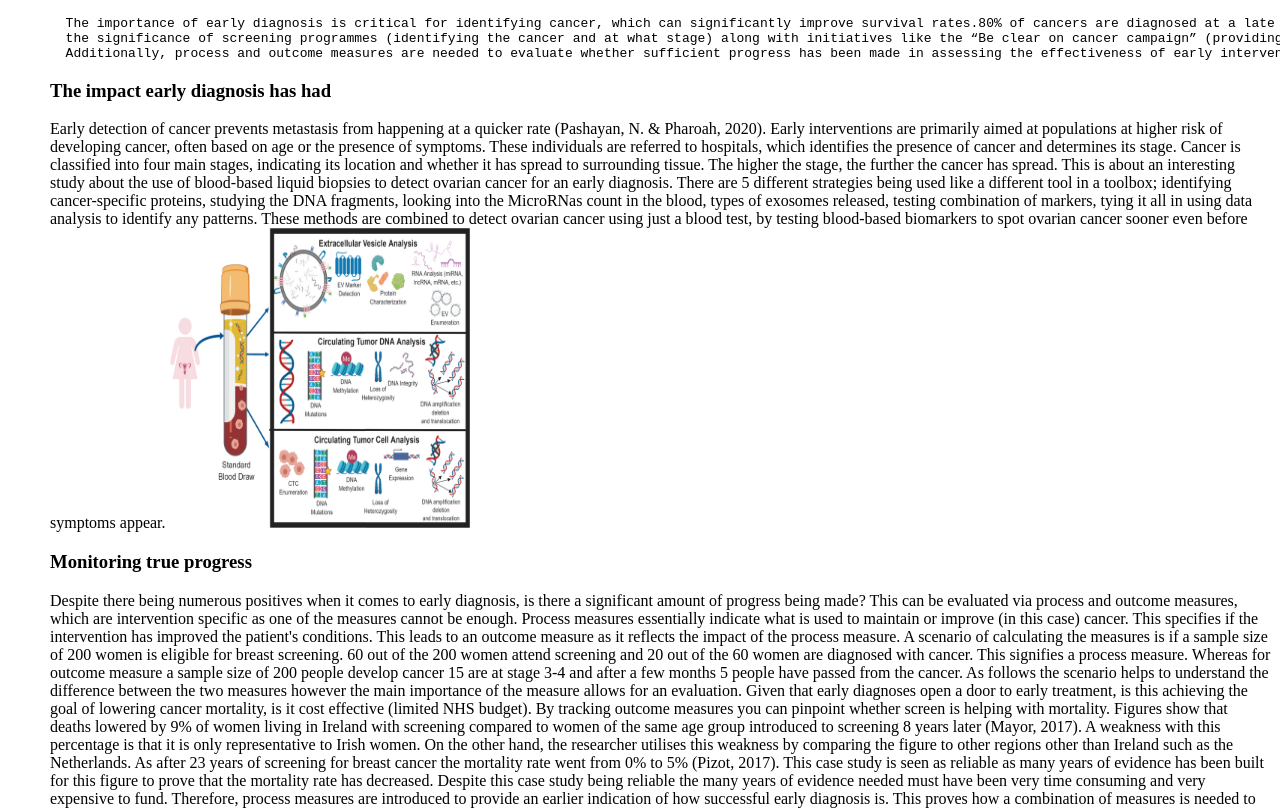
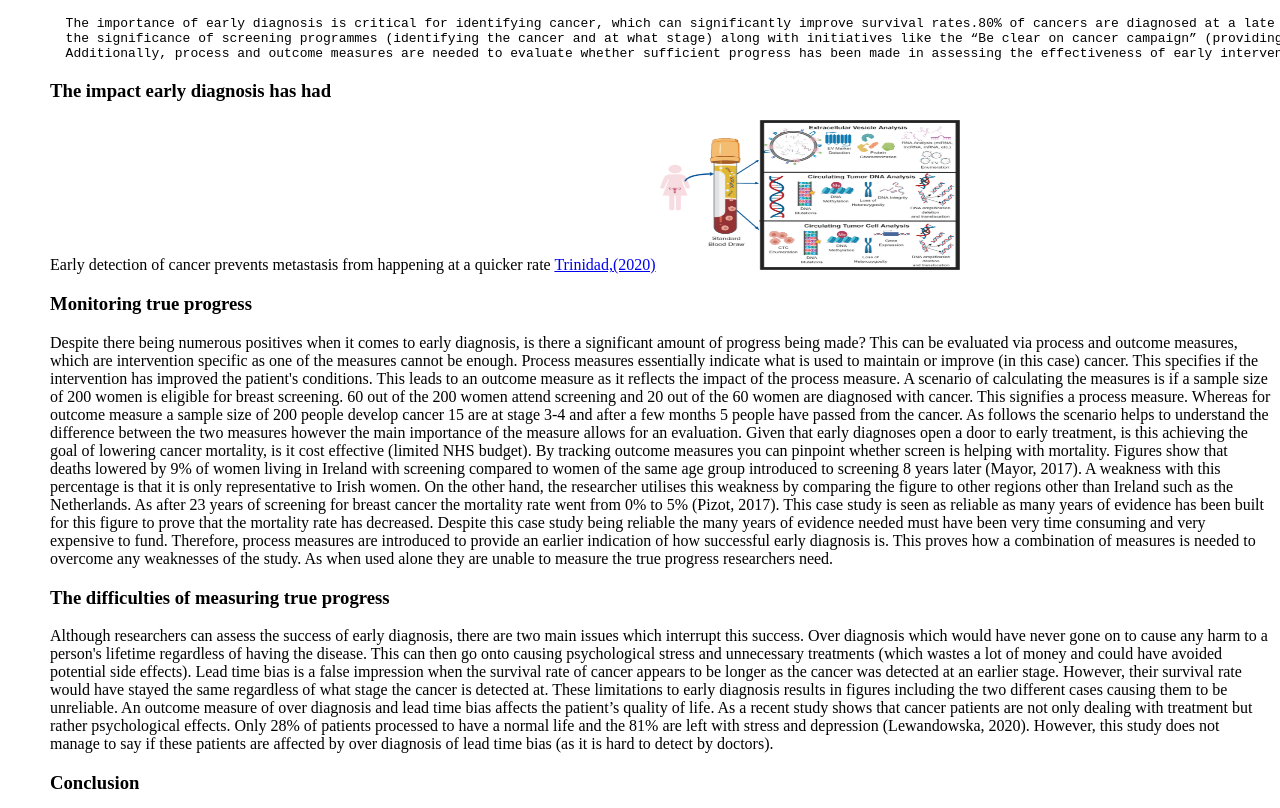
Before and after one commit to FEPSFY6883784/FEPSFY6883784, a plain HTML site: page index.html in a window 1280 px wide. Shown: the part 894-1702 px from the top of the page. Drawn offline with Linux system fonts and the light colour scheme; no server answers.

Commit message:
Update index.html

```diff
--- a/index.html
+++ b/index.html
@@ -98,15 +98,15 @@
 </html>
 <h3 id="Analysis and discussion">The impact early diagnosis has had</h3>
 
-Early detection of cancer prevents metastasis from happening at a quicker rate (Pashayan, N. & Pharoah, 2020). Early interventions are primarily aimed at populations at higher risk of developing cancer, often based on age or the presence of symptoms.
+Early detection of cancer prevents metastasis from happening at a quicker rate <a href="https://pubmed.ncbi.nlm.nih.gov/32381710/>Pashayan, N. & Pharoah, (2020)</a>. Early interventions are primarily aimed at populations at higher risk of developing cancer, often based on age or the presence of symptoms.
 These individuals are referred to hospitals, which identifies the presence of cancer and determines its stage. Cancer is classified into four main stages, indicating its location and whether it has spread to surrounding tissue. The higher the stage,
 the further the cancer has spread.
 
 This is about an interesting study about the use of blood-based liquid biopsies to detect ovarian cancer for an early diagnosis. There are 5 different strategies being used like a different tool in a toolbox; identifying cancer-specific proteins,
 studying the DNA fragments, looking into the MicroRNas count in the blood, types of exosomes released, testing combination of markers, tying it all in using data analysis to identify any patterns. These methods are combined to detect ovarian cancer
 using just a blood test, by testing blood-based biomarkers to spot ovarian cancer sooner even before symptoms appear.
-
-              <img src="nihms-1538024-f0001.jpg" alt="image" width="300" height="300">
+Figure 1 <a href=https://pubmed.ncbi.nlm.nih.gov/32132118/>Trinidad,(2020)</a>
+              <img src="nihms-1538024-f0001.jpg" alt="image" width="300" height="150">
 
 <h3 id="Analysis and discussion">Monitoring true progress</h3>
 
```
